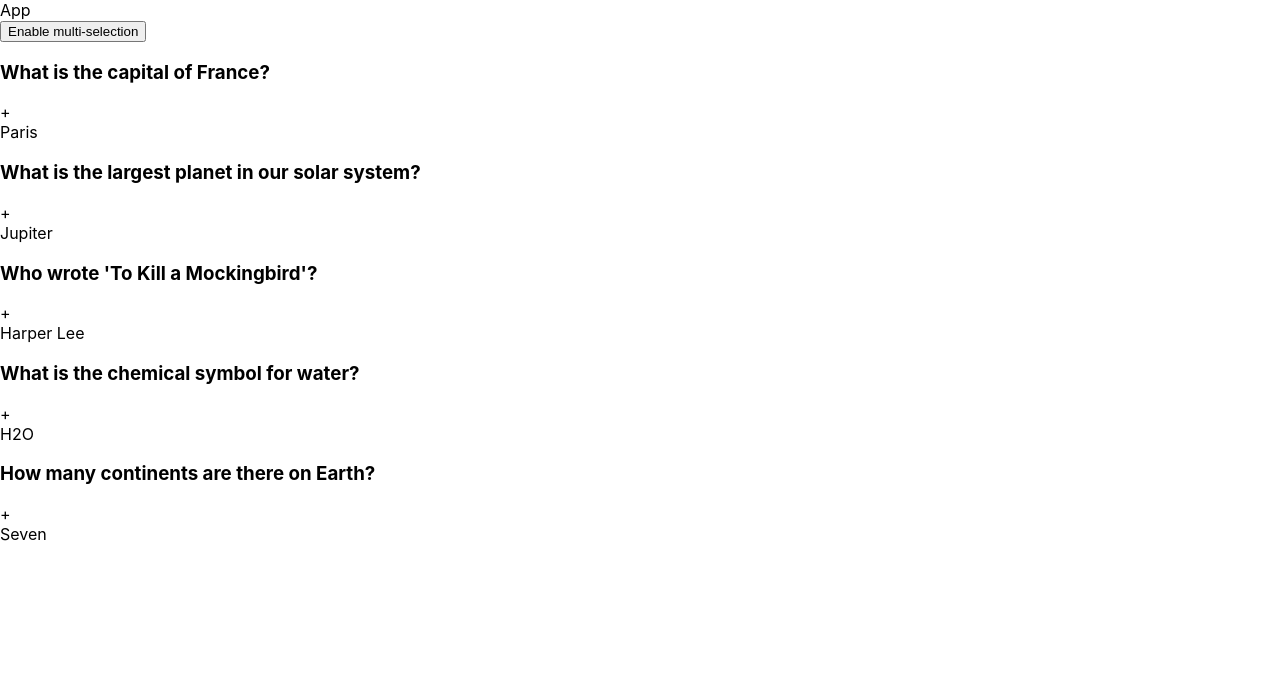
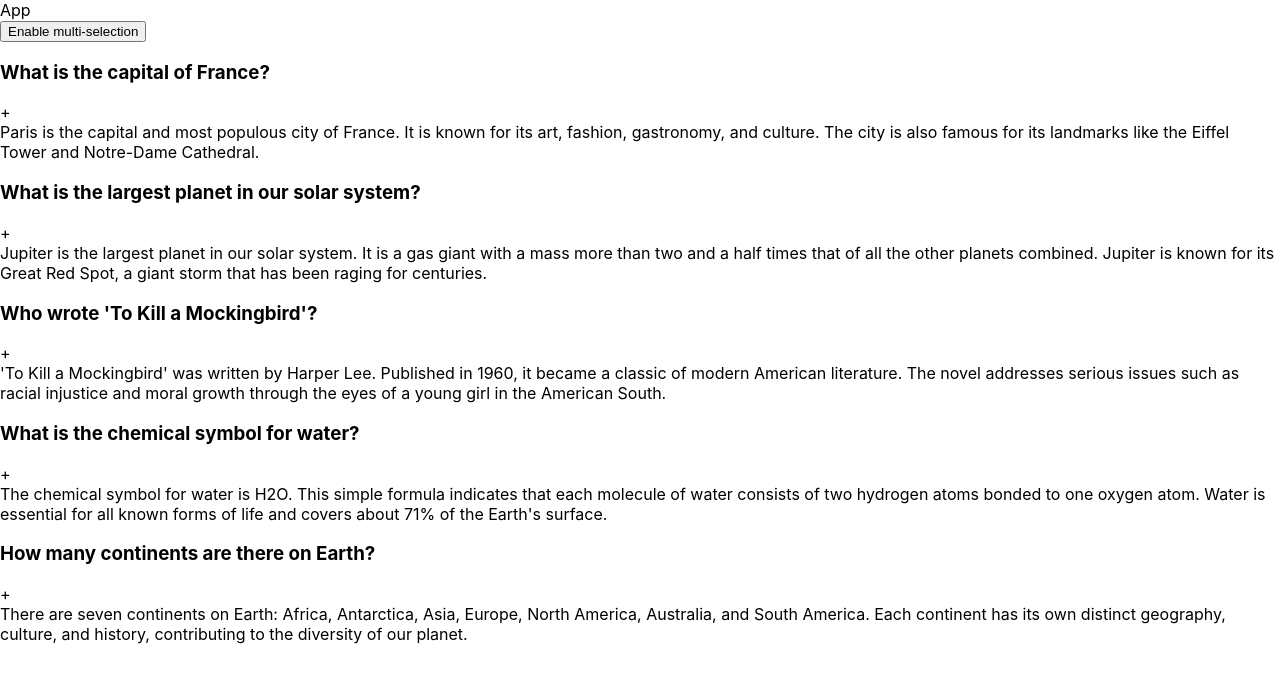
Before and after one commit to wahitom/Accordion, a React (Create React App) app: page / in a window 1280 px wide. Shown: the top 682 px of the page. Built offline with nearby package versions, Linux system fonts and the light colour scheme.

Commit message:
Changed the data on data.js

```diff
--- a/src/components/accordion/data.js
+++ b/src/components/accordion/data.js
@@ -2,27 +2,32 @@ const data = [
   {
     id: 1,
     question: "What is the capital of France?",
-    answer: "Paris",
+    answer:
+      "Paris is the capital and most populous city of France. It is known for its art, fashion, gastronomy, and culture. The city is also famous for its landmarks like the Eiffel Tower and Notre-Dame Cathedral.",
   },
   {
     id: 2,
     question: "What is the largest planet in our solar system?",
-    answer: "Jupiter",
+    answer:
+      "Jupiter is the largest planet in our solar system. It is a gas giant with a mass more than two and a half times that of all the other planets combined. Jupiter is known for its Great Red Spot, a giant storm that has been raging for centuries.",
   },
   {
     id: 3,
     question: "Who wrote 'To Kill a Mockingbird'?",
-    answer: "Harper Lee",
+    answer:
+      "'To Kill a Mockingbird' was written by Harper Lee. Published in 1960, it became a classic of modern American literature. The novel addresses serious issues such as racial injustice and moral growth through the eyes of a young girl in the American South.",
   },
   {
     id: 4,
     question: "What is the chemical symbol for water?",
-    answer: "H2O",
+    answer:
+      "The chemical symbol for water is H2O. This simple formula indicates that each molecule of water consists of two hydrogen atoms bonded to one oxygen atom. Water is essential for all known forms of life and covers about 71% of the Earth's surface.",
   },
   {
     id: 5,
     question: "How many continents are there on Earth?",
-    answer: "Seven",
+    answer:
+      "There are seven continents on Earth: Africa, Antarctica, Asia, Europe, North America, Australia, and South America. Each continent has its own distinct geography, culture, and history, contributing to the diversity of our planet.",
   },
 ];
 
```
